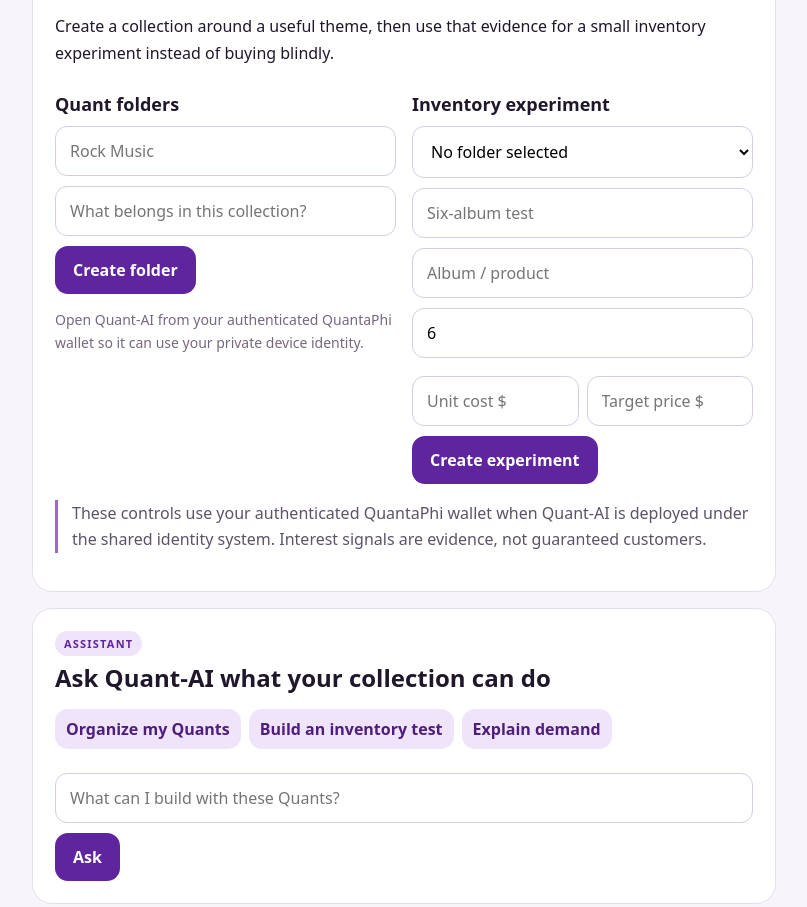
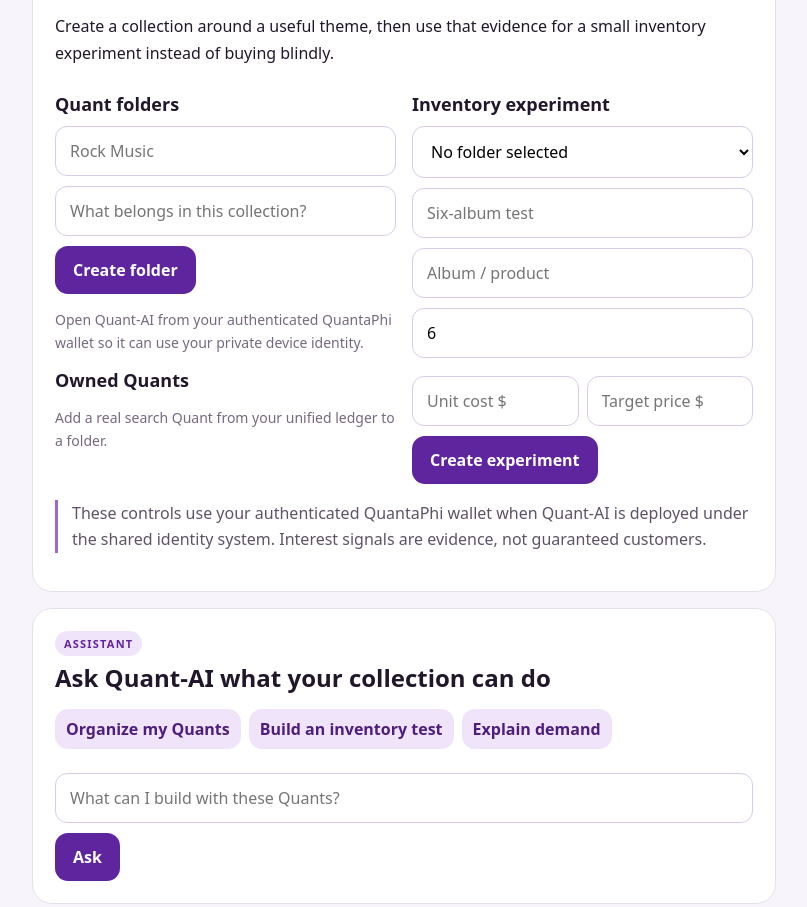
Before and after one commit to www-infinity4/Quant-AI, a website: page public/index.html in a window 1280 px wide. Shown: the part 2185-3092 px from the top of the page, without its empty margins (236-1043 px from the left). Drawn offline with Linux system fonts and the light colour scheme.

Commit message:
Show authoritative owned Quants in workspace

```diff
--- a/public/index.html
+++ b/public/index.html
@@ -39,7 +39,7 @@
 
 <section class="card workspace"><span class="label">Workspace</span><h2>Organize and test your Quants</h2>
 <p>Create a collection around a useful theme, then use that evidence for a small inventory experiment instead of buying blindly.</p>
-<div class="workspace-grid"><div><h3>Quant folders</h3><form id="folderForm"><input id="folderName" placeholder="Rock Music" maxlength="80" required><input id="folderDescription" placeholder="What belongs in this collection?" maxlength="240"><button>Create folder</button></form><div id="folders" aria-live="polite"></div></div>
+<div class="workspace-grid"><div><h3>Quant folders</h3><form id="folderForm"><input id="folderName" placeholder="Rock Music" maxlength="80" required><input id="folderDescription" placeholder="What belongs in this collection?" maxlength="240"><button>Create folder</button></form><div id="folders" aria-live="polite"></div><h3>Owned Quants</h3><p class="muted">Add a real search Quant from your unified ledger to a folder.</p><div id="ownedQuants" aria-live="polite"></div></div>
 <div><h3>Inventory experiment</h3><form id="inventoryForm"><select id="inventoryFolder"><option value="">No folder selected</option></select><input id="inventoryName" placeholder="Six-album test" maxlength="100" required><input id="inventoryItem" placeholder="Album / product" maxlength="120" required><div class="numbers"><input id="inventoryQty" type="number" min="1" max="1000" value="6" aria-label="Test quantity" required><input id="inventoryCost" type="number" min="0" step="0.01" placeholder="Unit cost $" aria-label="Unit cost" required><input id="inventoryPrice" type="number" min="0" step="0.01" placeholder="Target price $" aria-label="Target price" required></div><button>Create experiment</button></form><div id="inventoryResult" aria-live="polite"></div></div></div>
 <p class="note">These controls use your authenticated QuantaPhi wallet when Quant-AI is deployed under the shared identity system. Interest signals are evidence, not guaranteed customers.</p></section>
 
```
